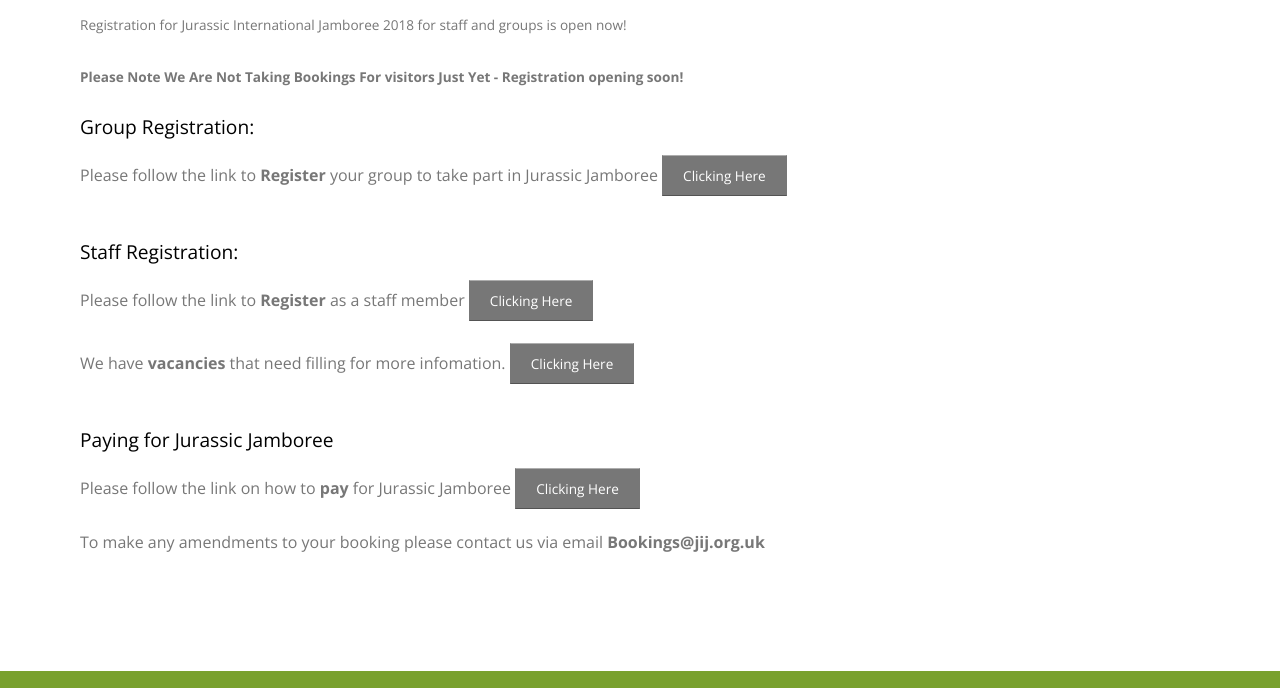
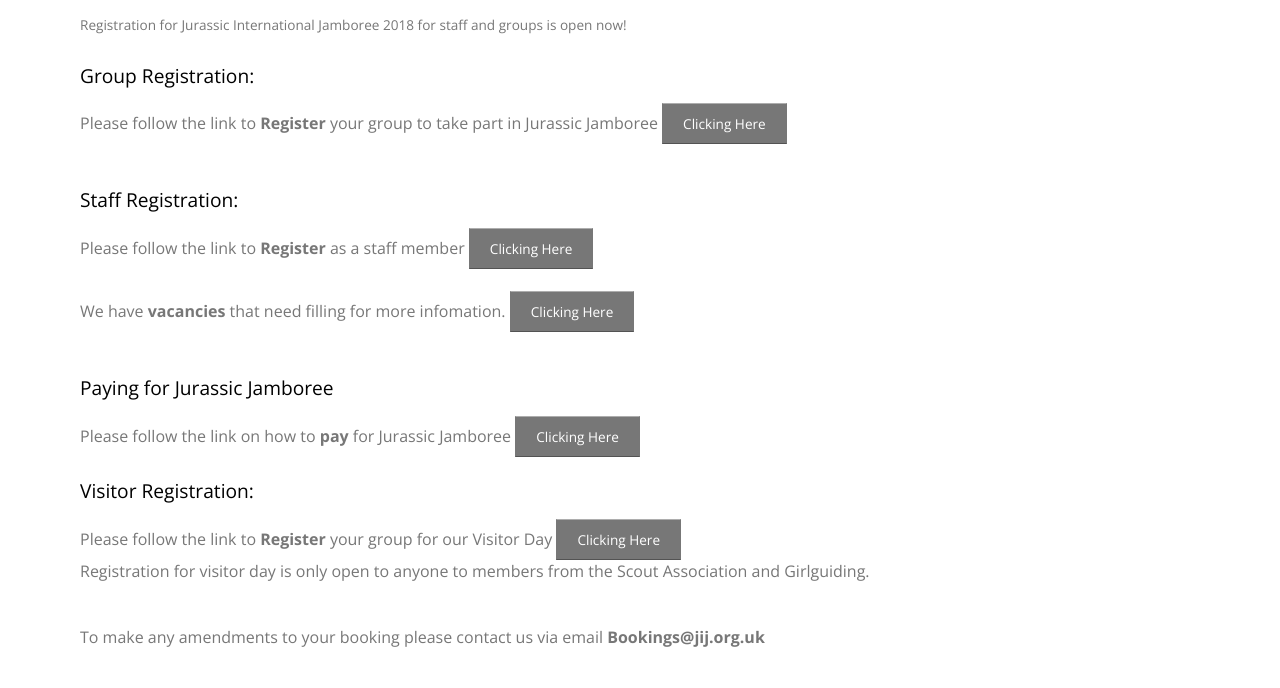
Before and after one commit to ryan-parry/Jurassic-International-Jamboree-2018, a plain HTML site: page registration.html in a window 1280 px wide. Shown: the part 588-1276 px from the top of the page. Drawn offline with nearby package versions, Linux system fonts and the light colour scheme.

Commit message:
Update registration.html

```diff
--- a/registration.html
+++ b/registration.html
@@ -119,9 +119,6 @@
                 Registration for Jurassic International Jamboree 2018 for staff and groups is open now!
                 <br>
                 <br>
-                <strong>Please Note We Are Not Taking Bookings For visitors Just Yet - Registration opening soon! </strong>
-                <br>
-                <br>
                 <h3>Group Registration:</h3>
                 Please follow the link to <strong>Register </strong>your group to take part in Jurassic Jamboree
                 <a href="https://bookings.jij.org.uk/jurassic/register?step=2" class="button"> Clicking Here </a>
@@ -134,6 +131,11 @@
               <h3>Paying for Jurassic Jamboree </h3>
               Please follow the link on how to <strong> pay</strong> for Jurassic Jamboree <a href="Payment.html" class="button"> Clicking Here </a> <br><br>
 
+		  <h3>Visitor Registration:</h3>
+                Please follow the link to <strong>Register </strong>your group for our Visitor Day
+                <a href="https://bookings.jij.org.uk/jurassic/register?step=2" class="button"> Clicking Here </a> <br>
+		  Registration for visitor day is only open to anyone to members from the Scout Association and Girlguiding.
+                <br><br><br>
 
 
               To make any amendments to your booking please contact us via email <a class="text-orange-hover" href="mailto:Bookings@jij.org.uk"><strong>Bookings@jij.org.uk </strong></a><br><br>
```
